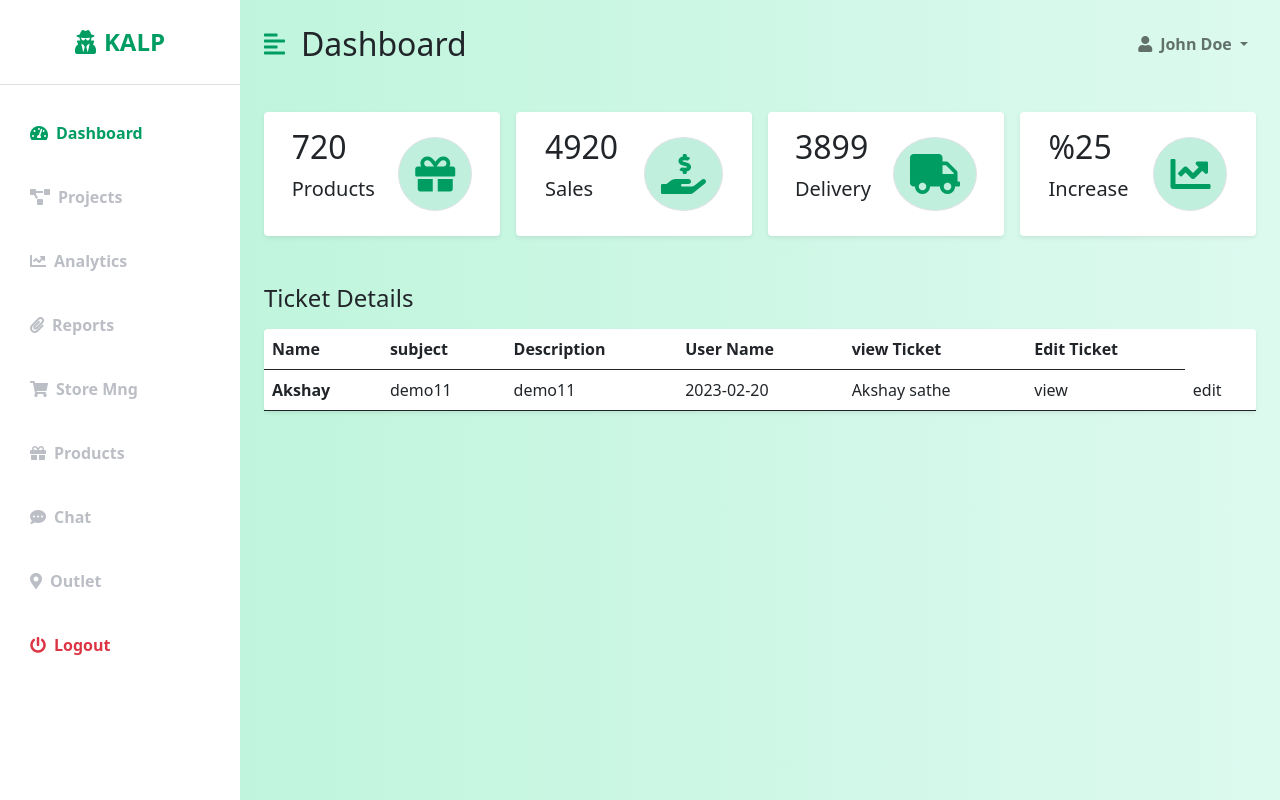
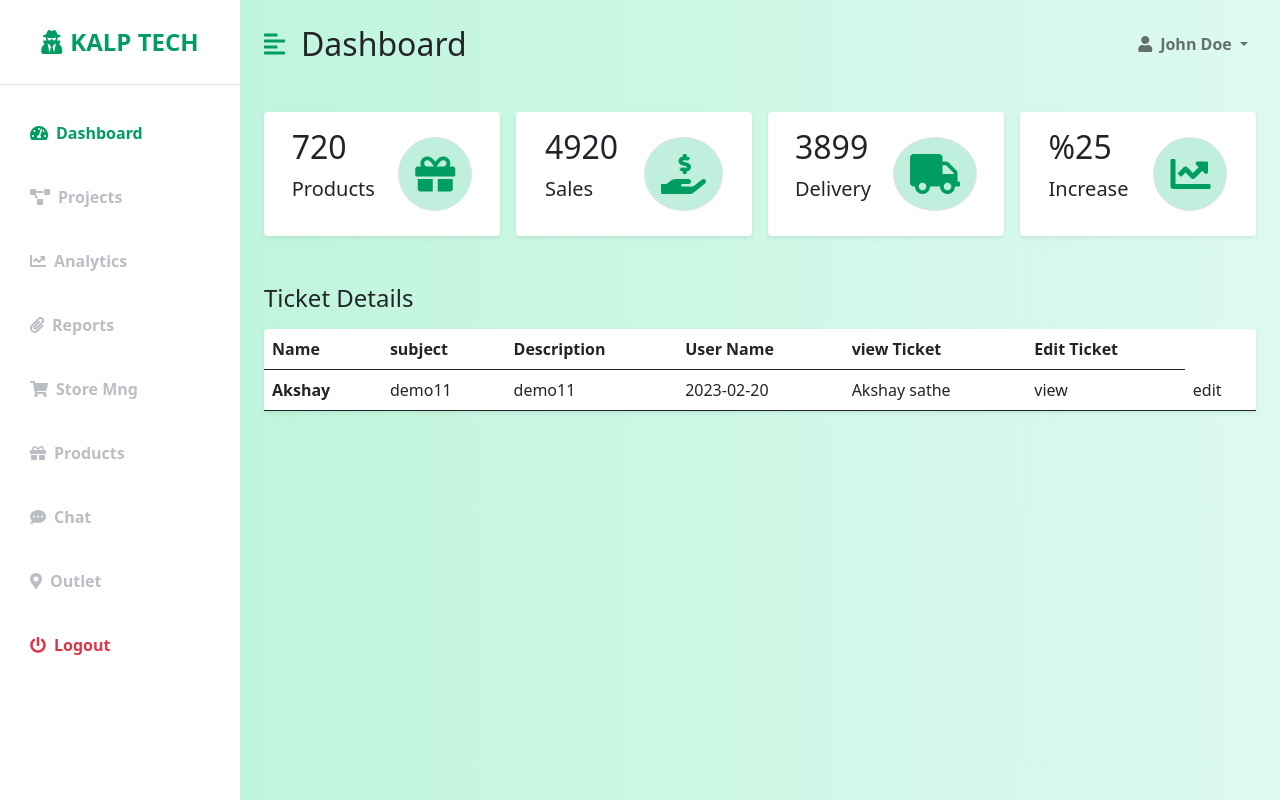
Before and after one commit to akshayssathe/Dashboard, a plain HTML site: page index.html in a window 1280 px wide. Drawn offline with nearby package versions, Linux system fonts and the light colour scheme.

Commit message:
DAshboard heading changes

```diff
--- a/index.html
+++ b/index.html
@@ -16,7 +16,7 @@
         <!-- Sidebar -->
         <div class="bg-white" id="sidebar-wrapper">
             <div class="sidebar-heading text-center py-4 primary-text fs-4 fw-bold text-uppercase border-bottom"><i
-                    class="fas fa-user-secret me-2"></i>Kalp</div>
+                    class="fas fa-user-secret me-2"></i>Kalp Tech</div>
             <div class="list-group list-group-flush my-3">
                 <a href="#" class="list-group-item list-group-item-action bg-transparent second-text active"><i
                         class="fas fa-tachometer-alt me-2"></i>Dashboard</a>
```
